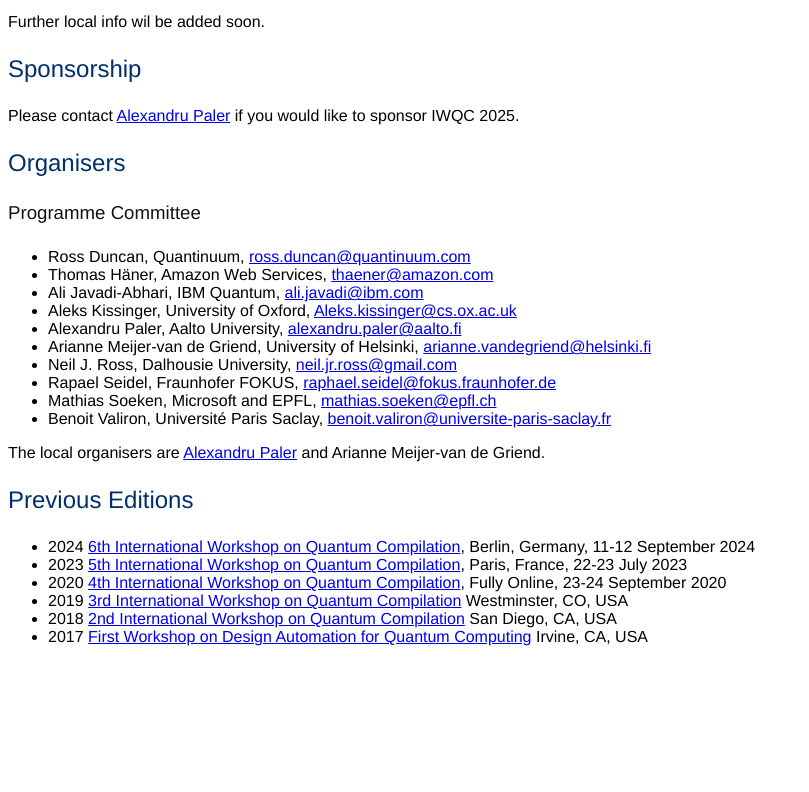
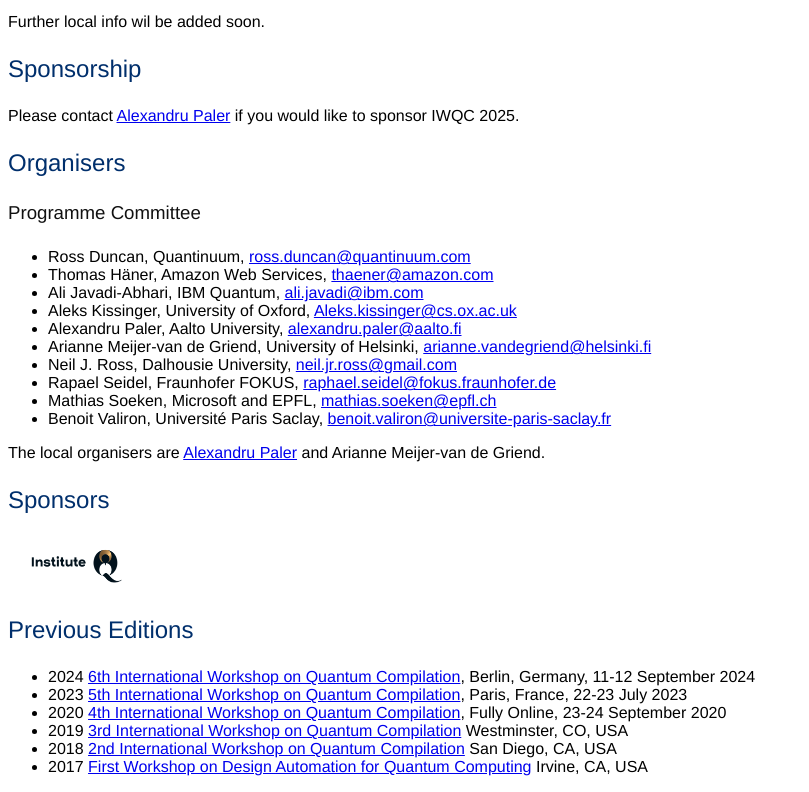
Before and after one commit to quantum-compilers/iwqc25, a plain HTML site: page docs/index.html in a window 1280 px wide. Shown: the part 1448-2240 px from the top of the page, without its empty margins (0-809 px from the left). Before the commit the page ends 2110 px from the top, so only its background shows below. Drawn offline with Linux system fonts and the light colour scheme.

Commit message:
sponsors

```diff
--- a/docs/index.html
+++ b/docs/index.html
@@ -119,10 +119,11 @@ TBA
   The local organisers are <a href="https://qlueberry.com/" target="_blank">Alexandru Paler</a> and Arianne Meijer-van de Griend.
 </p>
 
-<!--
+
 <H3>Sponsors</H3>
-TBA
--->
+<a href="https://instituteq.fi/"> <img height="50" src="logo_instituteq.png" /></a>
+&nbsp;&nbsp;&nbsp;&nbsp;&nbsp;&nbsp;
+
 
 <!--<a href="https://www.ibm.com/quantum">
   <img height="50" src="banners/IBM_Quantum_logotype_pos_RGB.png" /></a>
```
Also changed, not shown: docs/logo_instituteq.png (added), 1 other file.
